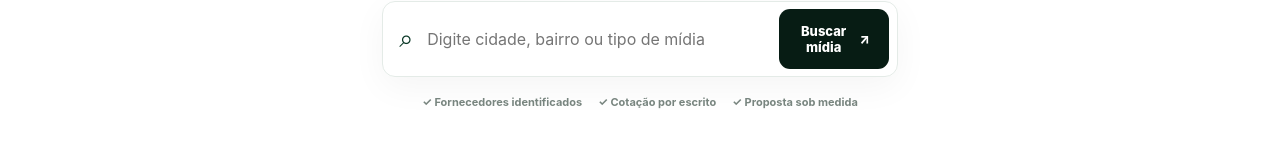
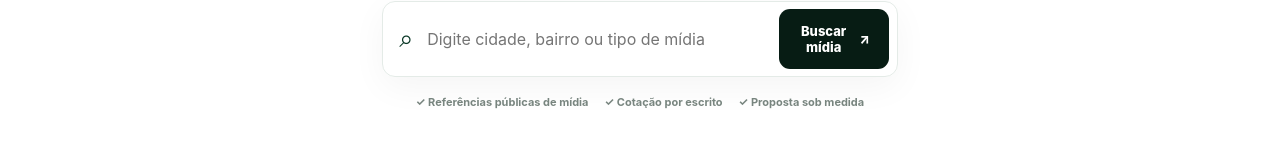
Before and after one commit to studioalfamarketingdigital-dev/midiamap-github-pages, a Next.js app: page / in a window 1280 px wide. Shown: the part 507-669 px from the top of the page. Built offline with nearby package versions, Linux system fonts and the light colour scheme.

Commit message:
fix(copy): clarify public media catalog references

```diff
--- a/app/page.tsx
+++ b/app/page.tsx
@@ -32,7 +32,7 @@ export default function Home() {
             <h1>Sua marca.<br /><em>Onde importa.</em></h1>
             <p className="hero-lead">MídiaMap é um marketplace de mídia OOH e DOOH operado pela Studio Alfa MKT, que atende Brasília, Goiânia, Luziânia e entorno. Encontre espaços de mídia, compare formatos e solicite uma cotação.</p>
             <form className="hero-search" action="/#inventario" method="get"><span className="search-icon">⌕</span><input className="hero-search-input" type="search" name="q" placeholder="Digite cidade, bairro ou tipo de mídia" aria-label="Buscar mídia por cidade, bairro ou formato" /><button className="button button-dark" type="submit">Buscar mídia <span>↗</span></button></form>
-            <div className="hero-meta"><span>✓ Fornecedores identificados</span><span>✓ Cotação por escrito</span><span>✓ Proposta sob medida</span></div>
+            <div className="hero-meta"><span>✓ Referências públicas de mídia</span><span>✓ Cotação por escrito</span><span>✓ Proposta sob medida</span></div>
           </div>
           <div className="hero-visual"><div className="hero-visual-orbit"><span>OOH</span><span>DOOH</span><span>LED</span><b>Mídia<br/>em todo<br/>lugar.</b></div></div>
         </section>
```
